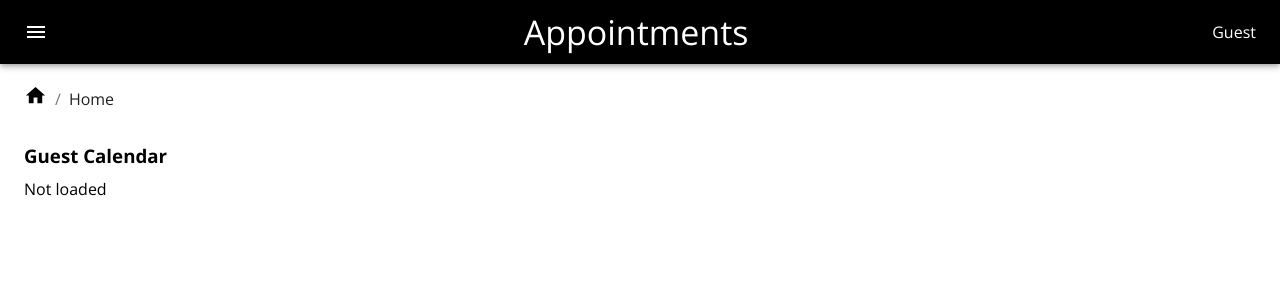
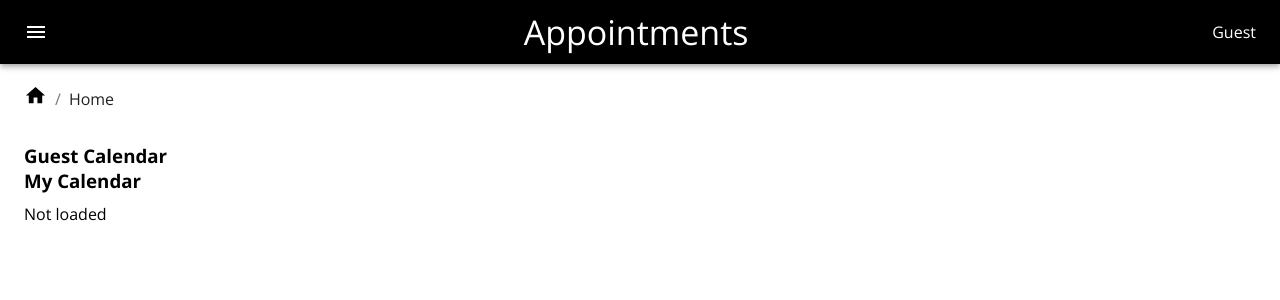
Before and after one commit to trutzzi/cpd-p-fe, a React (Create React App) app: page / in a window 1280 px wide. Shown: the top 300 px of the page. Built offline with nearby package versions, Linux system fonts and the light colour scheme; no server answers.

Commit message:
Implement intl lib translate page to ro and en

```diff
--- /dev/null
+++ b/lang/en.json
@@ -0,0 +1,2 @@
+{
+}
--- a/src/App.tsx
+++ b/src/App.tsx
@@ -1,6 +1,7 @@
 import React, { useState, useEffect, } from 'react';
 import { BrowserRouter as Router, Route, Redirect, Switch } from "react-router-dom";
 import { ThemeProvider } from '@material-ui/core/styles';
+import { IntlProvider } from 'react-intl'
 import { AppBar, Toolbar, Typography, MenuItem, IconButton, Breadcrumbs, Menu, Container } from '@material-ui/core';
 import { Link as LinkUi, AccountCircle, Menu as MenuIcon, Home as HomeIcon } from '@material-ui/icons';
 import CalendarUi from './Calendar';
@@ -15,6 +16,16 @@ import 'moment/min/locales';
 import './App.css';
 import moment from 'moment';
 
+function loadMessages(locale: any): any {
+  switch (locale) {
+    case "ro":
+      return import("./lang/ro.json");
+    case "en":
+      return import("./lang/en.json");
+    default:
+      return import("./lang/en.json");
+  }
+}
 export const AuthContext = React.createContext(null);
 
 function App() {
@@ -22,7 +33,11 @@ function App() {
   const [username, setUsername] = useState(null);
   const [userId, setUserId] = useState(null);
   const [openMenu, setOpenMenu] = useState(false);
-  const [anchorEl, setAnchorEl] = React.useState(null);
+  const [anchorEl, setAnchorEl] = useState(null);
+
+  const [messages, setMessages] = useState<any>(loadMessages(locale));
+  useEffect(() => loadMessages(locale).then((data: any) => setMessages(data)), [locale]);
+
   const open = Boolean(anchorEl);
 
   const handleMenu = (event: any) => {
@@ -108,6 +123,11 @@ function App() {
     <div className={openMenu ? 'isMenuOpened App' : 'App'}>
       <AuthContext.Provider value={username}>
         <ThemeProvider theme={theme}>
+          <IntlProvider
+            locale={locale}
+            defaultLocale="en"
+            messages={messages}
+          >
             <Router>
               <div className="page">
                 <Navigation onChangeLanguage={handleChangeLanguage} toggleNav={setOpenMenu} username={username} />
@@ -153,6 +173,7 @@ function App() {
                 </div>
               </div>
             </Router>
+          </IntlProvider>
         </ThemeProvider>
       </AuthContext.Provider>
     </div >
--- a/src/Calendar.tsx
+++ b/src/Calendar.tsx
@@ -7,6 +7,7 @@ import NewDetail from './components/NewDetail';
 import CalendarDetail from './components/CalendarDetail';
 import { CalendarProps, TOnSelectItem, dataObj } from './types/EventTypes';
 import { AuthContext } from './App';
+import { useIntl } from 'react-intl';
 
 import './CalendarStyle.css';
 import 'react-toastify/dist/ReactToastify.css';
@@ -33,8 +34,7 @@ const CalendarUi: FC<CalendarProps> = ({ userId }) => {
   const [detailEvent, setDetailEvent] = React.useState({ id: 1, title: '', description: '', username: '', start: new Date(), end: new Date() });
   const [openDetail, setOpenDetail] = React.useState(false);
   const username = useContext(AuthContext);
-
-
+  const intl = useIntl()
 
   const insertNewEvent = async (event: dataObj) => {
     username && (event = { ...event, userId: userId });
@@ -135,6 +135,7 @@ const CalendarUi: FC<CalendarProps> = ({ userId }) => {
       <ToastContainer />
       <h3 style={{ marginBottom: '10px', textTransform: 'capitalize' }}>
         {username ? `${username} 's calendar` : 'Guest calendar'}
+        <p>{intl.messages.MyCalendar}</p>
       </h3 >
       {
         loaded ? <Calendar
--- /dev/null
+++ b/src/lang/en.json
@@ -0,0 +1,15 @@
+{
+    "App": {
+        "Title": "Programari"
+    },
+    "MyCalendar": "My Calendar",
+    "Login": {
+        "Form": "Login"
+    },
+    "nested": {
+        "deeply": {
+            "key": "Hey, this key is nested even deeper."
+        },
+        "key": "This key is nested inside a namespace."
+    }
+}
--- /dev/null
+++ b/src/lang/ro.json
@@ -0,0 +1,9 @@
+{
+    "App": {
+        "Title": "Programari"
+    },
+    "MyCalendar": "Calendarul",
+    "Login": {
+        "Form": "Autentificare"
+    }
+}
--- a/src/pages/Signup.tsx
+++ b/src/pages/Signup.tsx
@@ -7,6 +7,7 @@ import Grid from '@material-ui/core/Grid';
 import { ToastContainer, toast } from 'react-toastify';
 import { LOGIN_REQ, SIGNUP_REQ } from '../constants/constants';
 import Container from '@material-ui/core/Container';
+import { useIntl } from 'react-intl';
 
 
 type SignupProps = {
@@ -21,6 +22,8 @@ const useStyles = makeStyles((theme) => ({
 
 
 const Signup: FC<SignupProps> = ({ signIn }) => {
+
+  const intl = useIntl();
 
   const [login, setLogin] = useState({
     username: null,
@@ -100,7 +103,9 @@ const Signup: FC<SignupProps> = ({ signIn }) => {
           <Grid item xs={12}>
             <Grid container justify="space-between" spacing={2}>
               <Grid>
-                <h1>Sign Up</h1>
+                  {/* TODO: How consum data from intl  */}
+                {/* <h1>{intl.messages.nested.deeply.key}</h1> */}
+                <h1>Sign up</h1>
                 <form noValidate autoComplete="off">
                   <TextField name="username" onChange={(e) => handleSignUpInput(e)} label="Username" />
                   <br />
```
Also changed, not shown: package.json (+19 -2 lines), src/formatter.js (added, +7 -0 lines), 1 other file (tests, documents, lock files or other folders). Lines whose indentation alone changed are shown as unchanged.
